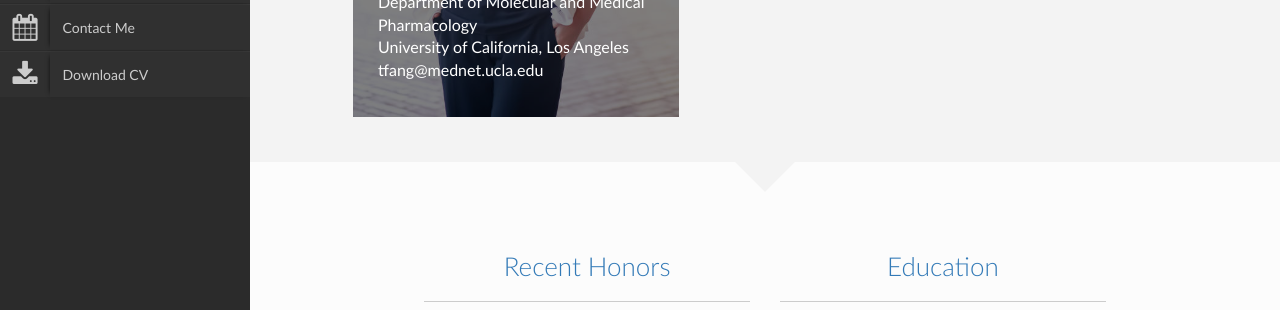
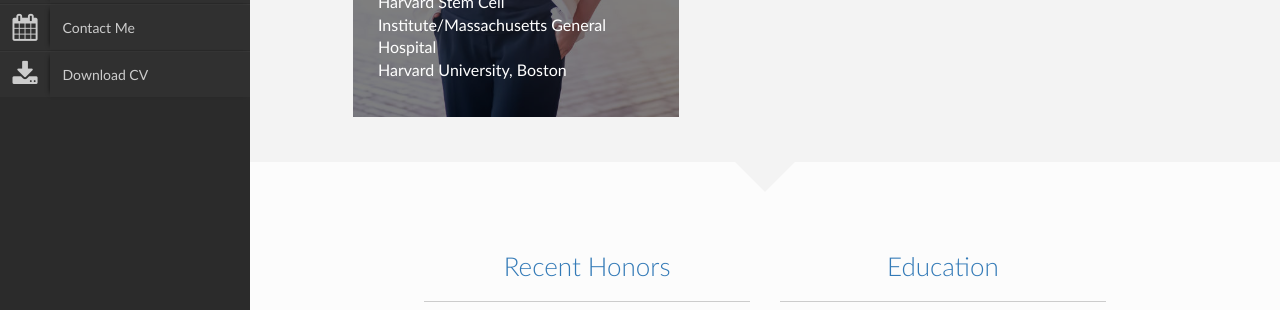
Before and after one commit to ftc1992/ftc1992.github.io, a plain HTML site: page index.html in a window 1280 px wide. Shown: the part 432-742 px from the top of the page. Drawn offline with Linux system fonts and the light colour scheme; grey boxes are pictures that could not be loaded.

Commit message:
Update index.html
Update page

```diff
--- a/index.html
+++ b/index.html
@@ -140,9 +140,8 @@
 
                                                 <h1 class="">Tiancheng Fang</h1>
                                                 <ul class="list-unstyled">
-                                                    <li>Department of Molecular and Medical Pharmacology</li>
-                                                    <li>University of California, Los Angeles</li>
-                                                    <li>tfang@mednet.ucla.edu</li>
+                                                    <li>Harvard Stem Cell Institute/Massachusetts General Hospital</li>
+                                                    <li>Harvard University, Boston</li>
                                                 </ul>
                                             </div>
 
```
